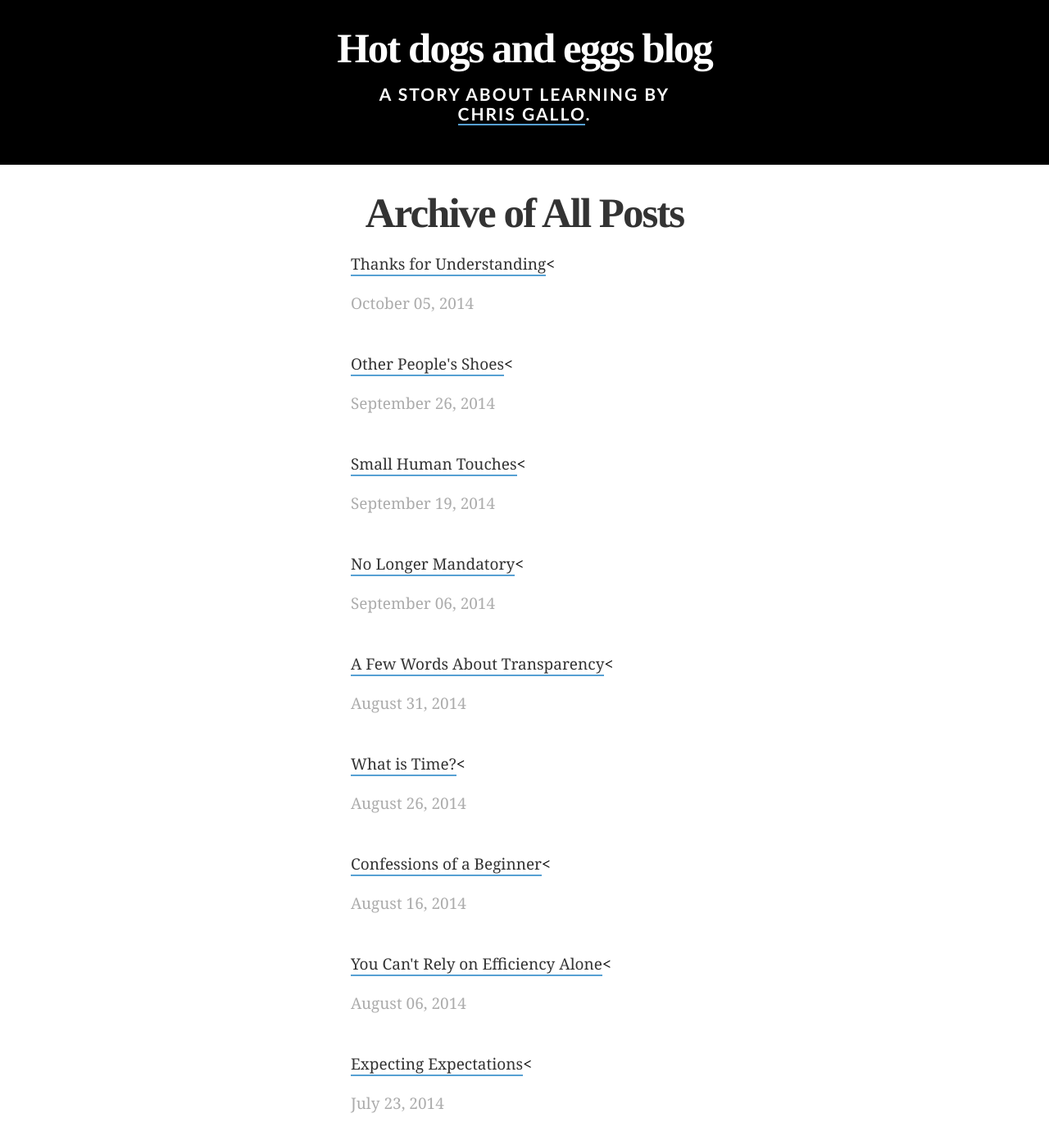
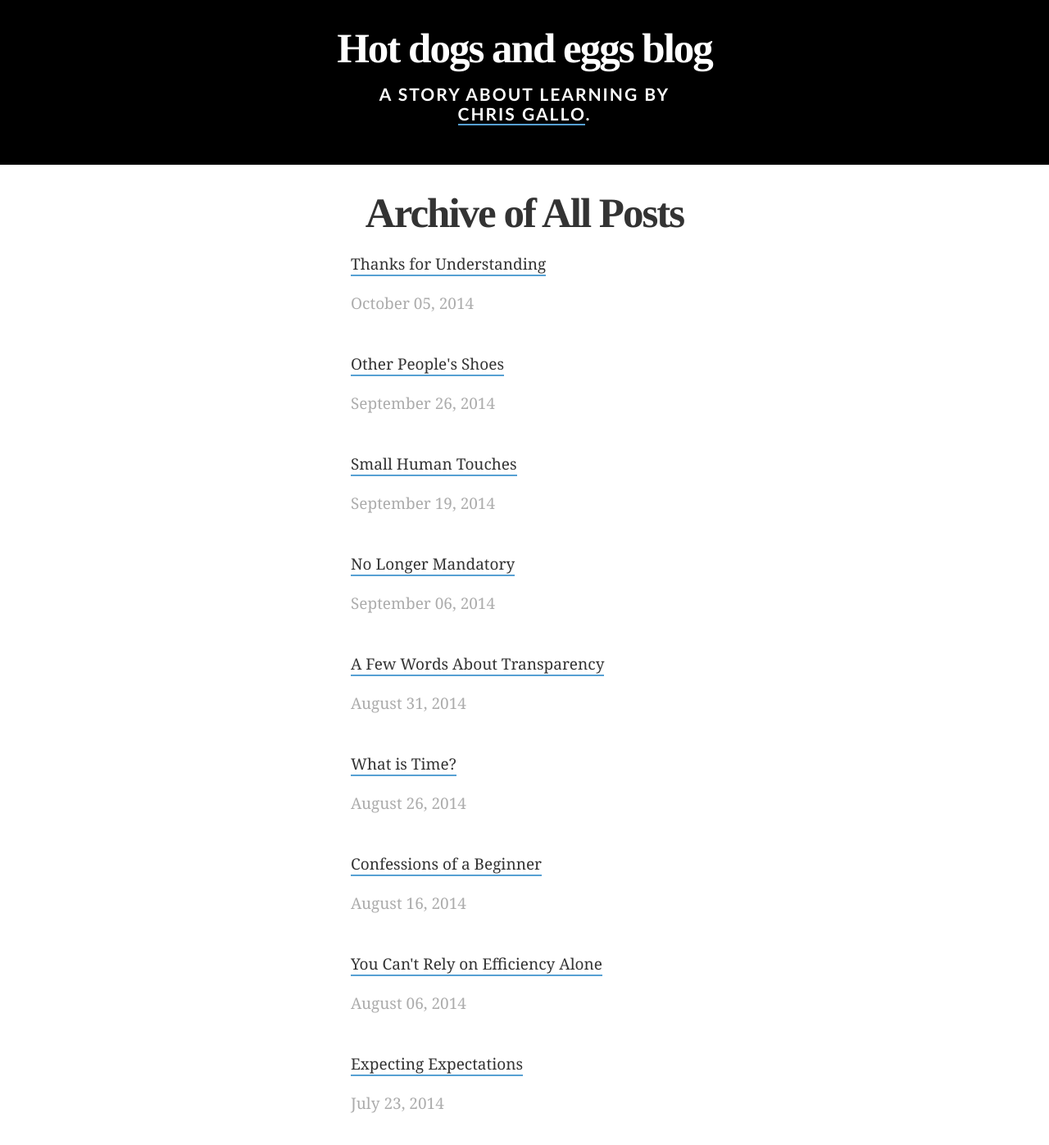
Before and after one commit to gallochris/writing, a Jekyll site: the page built from list.html, in a window 1280 px wide and 1400 px high. Shown: the top 1397 px of the window at 82% size. Built offline with Jekyll 4.4.1, drawn with Linux system fonts in a browser that asks for light colours; Markdown is read by kramdown in place of the engine named in the settings; some of the changed text lies outside the part shown.

Commit message:
Update list.html

```diff
--- a/list.html
+++ b/list.html
@@ -15,8 +15,7 @@
  <h1 style="text-align: center">Archive of All Posts</h1>
 {% for post in site.posts %}
   <ul style="list-style: none;">
-  <li><a href="{{ post.url }}">{{ post.title }}</a><<br/>
-  <p style="color: #acacac;">{{ post.date | date: '%B %d, %Y' }}</p></li>
+  <li><a href="{{ post.url }}">{{ post.title }}</a> <p style="color: #acacac;">{{ post.date | date: '%B %d, %Y' }}</p></li>
   </ul>
      {% endfor %}
 
```
